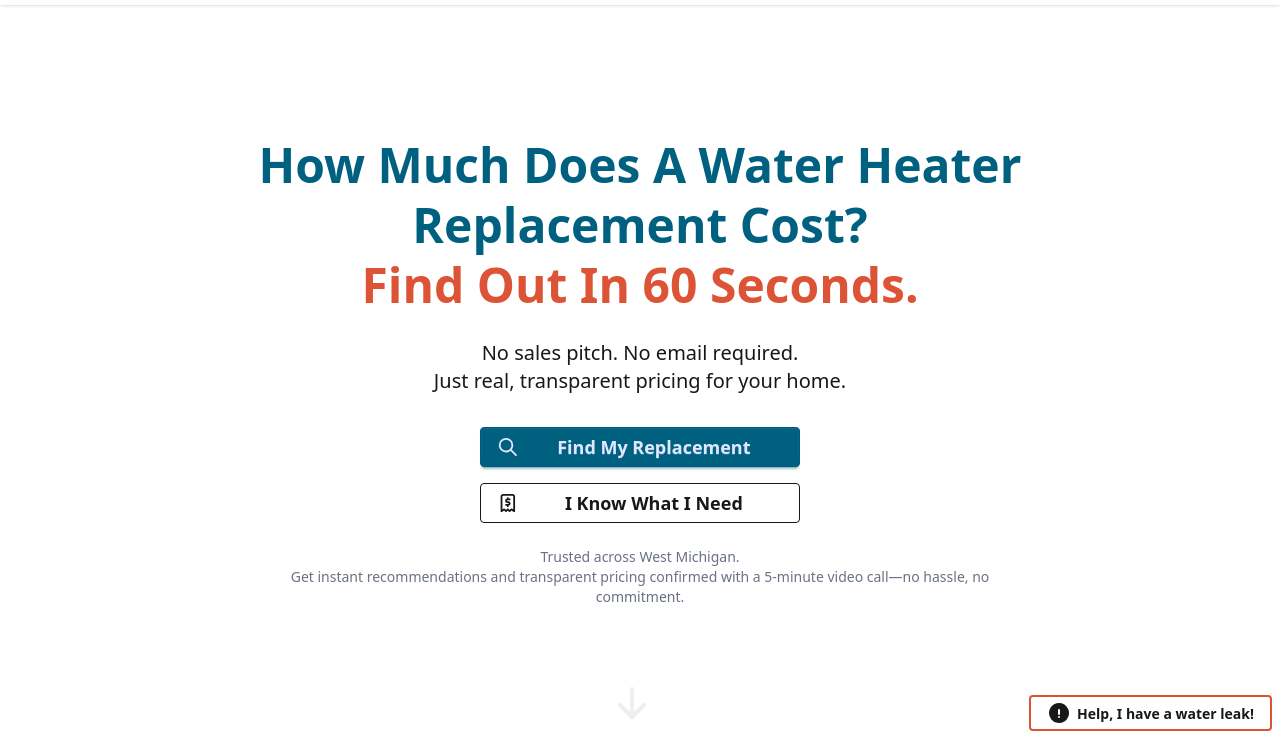
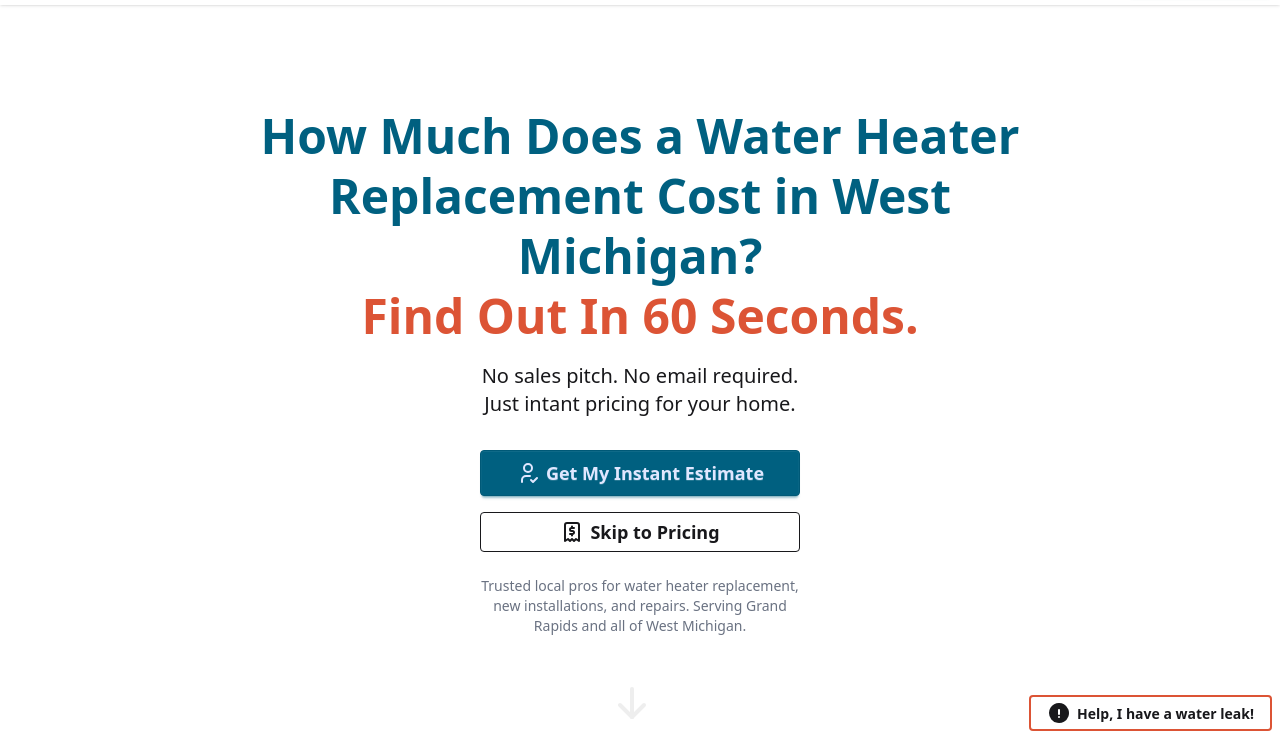
Before and after one commit to jeffstienstra/water-heater-replacement-company-grand-rapids, an Astro site: page / in a window 1280 px wide. Shown: the part 61-800 px from the top of the page. Built offline with nearby package versions, Linux system fonts and the light colour scheme; Astro itself is replaced by a stand-in of ours.

Commit message:
update cta’s

```diff
--- a/src/components/Cta.astro
+++ b/src/components/Cta.astro
@@ -1,5 +1,6 @@
 ---
 import MagnifyingGlass from "./icons/MagnifyingGlass.astro";
+import UserCheck from "./icons/UserCheck.astro";
 const {
 	title = "Ready to Replace Your Water Heater?",
 	subtitle = "Get matched to the right model, see your price instantly, and book online — no sales pitch required." } = Astro.props;
@@ -12,11 +13,11 @@ const {
 
 		<div class="flex flex-col justify-center gap-4">
             <a href="/find-a-water-heater/" class="btn btn-primary text-lg w-full max-w-xs py-2 mx-auto">
-                <MagnifyingGlass />
-                <p class="w-full">Find My Replacement</p>
+                <UserCheck />
+                <p class="w-full">Get My Instant Estimate</p>
             </a>
 
-			<a href="tel:6165551234" class="btn btn-outline text-lg py-2 w-xs mx-auto">
+			<a href="tel:6165551234" class="btn btn-outline text-lg py-2 w-full  mx-auto ">
 				<svg xmlns="http://www.w3.org/2000/svg" width={24} height={24} viewBox="0 0 24 24" fill="none" stroke="currentColor" stroke-width={2} stroke-linecap="round" stroke-linejoin="round" class="icon icon-tabler icons-tabler-outline icon-tabler-phone mr-2">
 					<path stroke="none" d="M0 0h24v24H0z" fill="none"/>
 					<path d="M5 4h4l2 5l-2.5 1.5a11 11 0 0 0 5 5l1.5 -2.5l5 2v4a2 2 0 0 1 -2 2a16 16 0 0 1 -15 -15a2 2 0 0 1 2 -2" />
--- a/src/components/Hero.astro
+++ b/src/components/Hero.astro
@@ -5,6 +5,7 @@ import tanklessGroup from '../assets/images/wh-tanklessGroup.png';
 import hybridGroup from '../assets/images/wh-hybridGroup.png';
 import MagnifyingGlass from './icons/MagnifyingGlass.astro';
 import ArrowDown from './icons/ArrowDown.astro';
+import UserCheck from './icons/UserCheck.astro';
 const imageMap = {
 	natDraftGroup,
 	powerVentGroup,
@@ -15,29 +16,30 @@ const imageMap = {
 
 <section class="relative bg-base-100 min-h-[calc(100vh-64px)] flex items-center px-6 text-center text-base-content">
     <div class="max-w-3xl mx-auto w-full">
-        <h1 class="text-4xl sm:text-5xl text-primary font-bold leading-tight mb-6">
-            How Much Does A Water Heater Replacement Cost? <br/><span class="text-secondary">Find Out In 60 Seconds.</span>
+        <h1 class="text-3xl sm:text-5xl text-primary font-bold leading-tight mb-4">
+            How Much Does a Water Heater Replacement Cost in West Michigan? <br/><span class="text-secondary">Find Out In 60 Seconds.</span>
         </h1>
         <p class="text-lg sm:text-xl">
             No sales pitch. No email required.
         </p>
         <p class="text-lg sm:text-xl mb-8">
-            Just real, transparent pricing for your home.
+            Just intant pricing for your home.
         </p>
 
         <div class="flex flex-col justify-center w-full gap-4">
-            <a href="/find-a-water-heater/" class="btn btn-primary text-lg w-full max-w-xs py-2 mx-auto">
-                <MagnifyingGlass />
-                <p class="w-full">Find My Replacement</p>
+            <a href="/find-a-water-heater/" class="btn btn-primary text-lg w-full h-fit max-w-xs py-2 mx-auto">
+                <UserCheck />
+                <p class="">Get My Instant Estimate</p>
             </a>
             <a href="/pricing/" class="btn btn-outline text-lg w-full max-w-xs mx-auto">
                 <svg  xmlns="http://www.w3.org/2000/svg"  width="24"  height="24"  viewBox="0 0 24 24"  fill="none"  stroke="currentColor"  stroke-width="2"  stroke-linecap="round"  stroke-linejoin="round"  class="icon icon-tabler icons-tabler-outline icon-tabler-receipt-2"><path stroke="none" d="M0 0h24v24H0z" fill="none"/><path d="M5 21v-16a2 2 0 0 1 2 -2h10a2 2 0 0 1 2 2v16l-3 -2l-2 2l-2 -2l-2 2l-2 -2l-3 2" /><path d="M14 8h-2.5a1.5 1.5 0 0 0 0 3h1a1.5 1.5 0 0 1 0 3h-2.5m2 0v1.5m0 -9v1.5" /></svg>
-                <p class="w-full">I Know What I Need</p>
+                <p class="">Skip to Pricing</p>
             </a>
         </div>
 
-        <p class="mt-6 text-sm text-gray-500">Trusted across West Michigan.</p>
-        <p class="text-sm text-gray-500">Get instant recommendations and transparent pricing confirmed with a 5-minute video call—no hassle, no commitment.</p>
+        <p class="mt-6 max-w-xs mx-auto text-sm text-gray-500">
+            Trusted local pros for water heater replacement, new installations, and repairs. Serving Grand Rapids and all of West Michigan.
+        </p>
     </div>
     <ArrowDown class="-ml-8 text-base-300 animate-bounce w-full absolute bottom-0 h-12" />
 </section>
--- a/src/components/HowItWorks.astro
+++ b/src/components/HowItWorks.astro
@@ -1,5 +1,6 @@
 ---
 import ArrowDownIcon from './icons/ArrowDown.astro';
+import UserCheck from './icons/UserCheck.astro';
 import MagnifyingGlass from './icons/MagnifyingGlass.astro';
 ---
 <section id="how-it-works" class="py-20 px-6 bg-base-100 text-base-content text-center">
@@ -37,8 +38,8 @@ import MagnifyingGlass from './icons/MagnifyingGlass.astro';
             <ArrowDownIcon class="h-8 w-full animate-bounce text-primary" />
 		</div>
             <a href="/find-a-water-heater/" class="btn btn-primary text-lg w-full max-w-xs py-2 mx-auto">
-                <MagnifyingGlass />
-                <p class="w-full">Find My Replacement</p>
+                <UserCheck />
+                <p class="w-full">Get My Instant Estimate</p>
             </a>
 	</div>
 </section>
--- /dev/null
+++ b/src/components/icons/UserCheck.astro
@@ -0,0 +1,21 @@
+---
+const { class: className = '', ...props } = Astro.props;
+---
+<svg
+    class={` ${className}`}
+    xmlns="http://www.w3.org/2000/svg"
+    width="24"
+    height="24"
+    viewBox="0 0 24 24"
+    fill="none"
+    stroke="currentColor"
+    stroke-width="2"
+    stroke-linecap="round"
+    stroke-linejoin="round"
+    class="icon icon-tabler icons-tabler-outline icon-tabler-user-check"
+    >
+    <path stroke="none" d="M0 0h24v24H0z" fill="none"/>
+    <path d="M8 7a4 4 0 1 0 8 0a4 4 0 0 0 -8 0" />
+    <path d="M6 21v-2a4 4 0 0 1 4 -4h4" />
+    <path d="M15 19l2 2l4 -4" />
+</svg>
```
